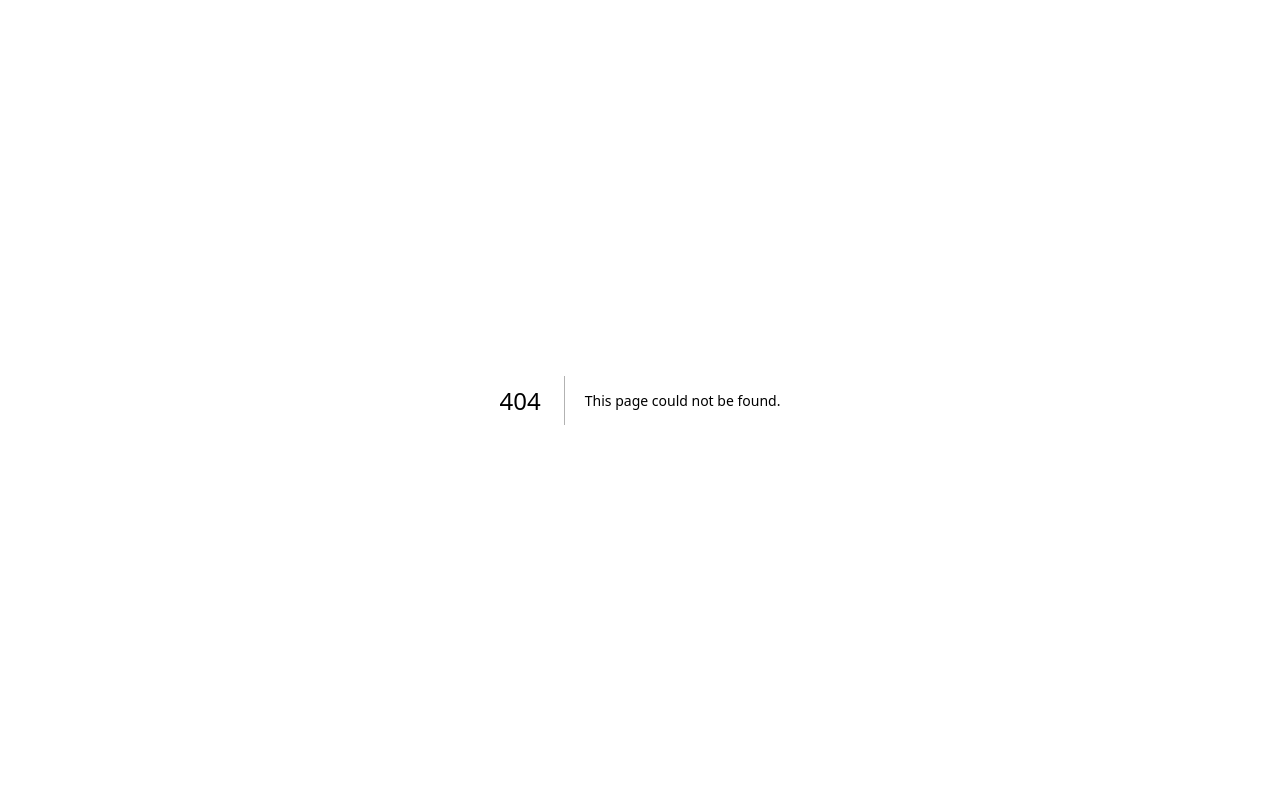
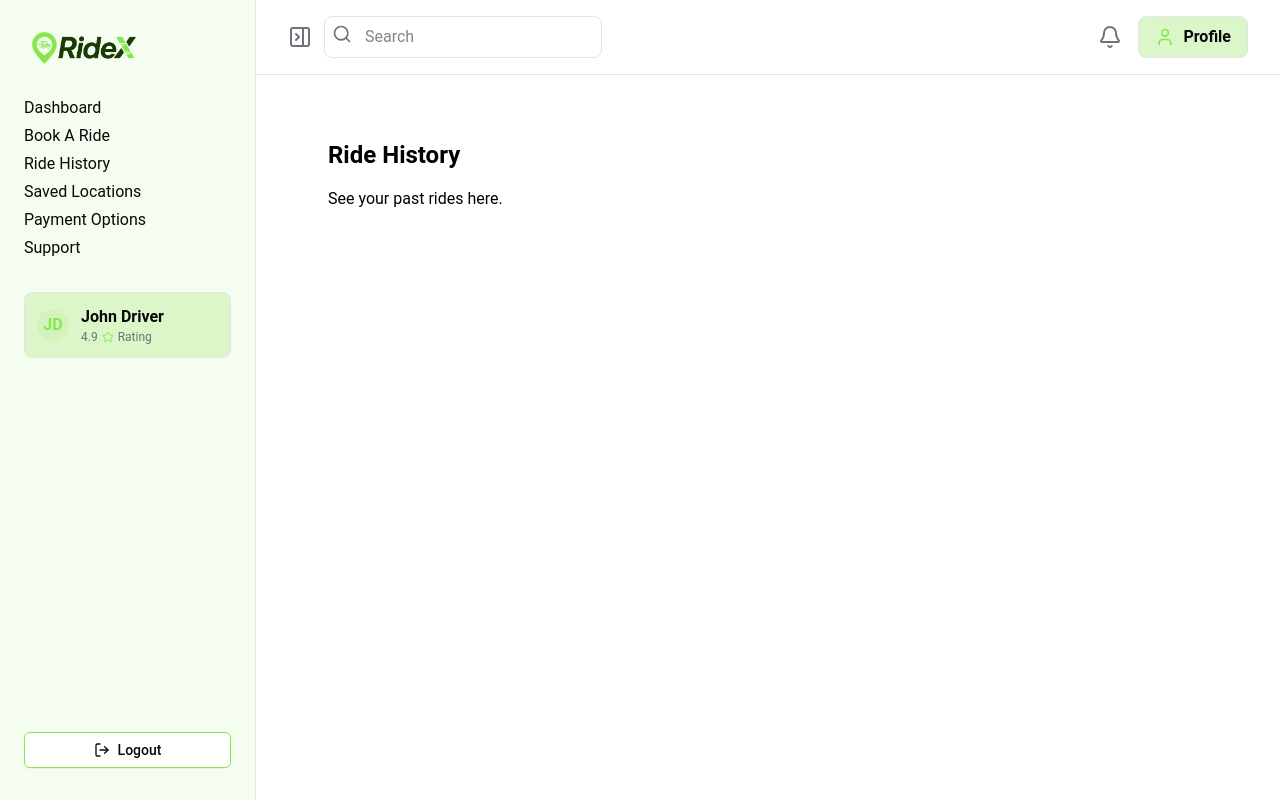
Before and after one commit to rubel6610/RideX-Frontend, a Next.js app: page /dashboard/ride-history in a window 1280 px wide. Before the commit this address had no page. Built offline with nearby package versions, Linux system fonts and the light colour scheme.

Commit message:
added: ride-history route

```diff
--- /dev/null
+++ b/src/app/dashboard/ride-history/page.jsx
@@ -0,0 +1,9 @@
+"use client";
+export default function RideHistory() {
+  return (
+    <div className="p-8">
+      <h2 className="text-2xl font-bold mb-4">Ride History</h2>
+      <p>See your past rides here.</p>
+    </div>
+  );
+}
```
